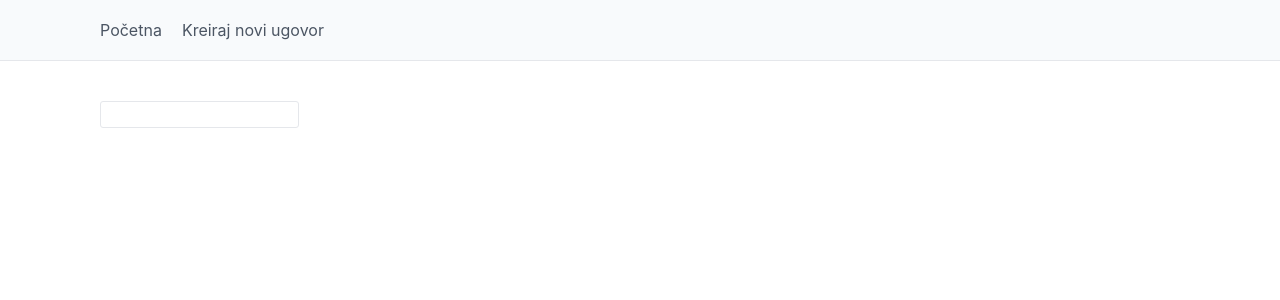
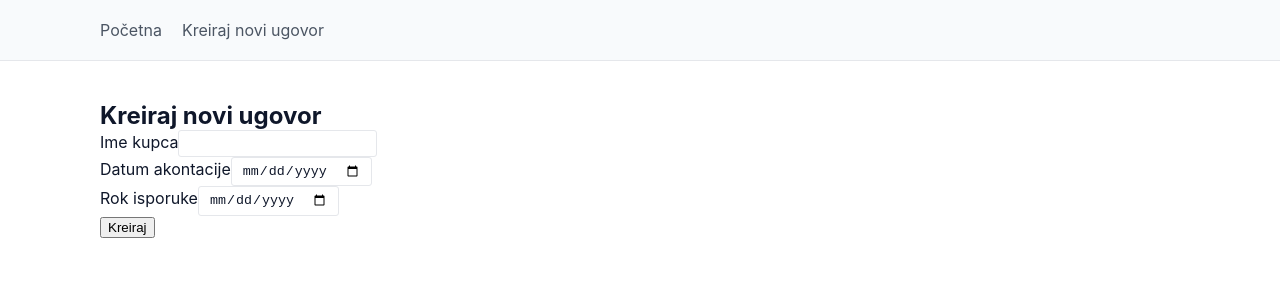
Before and after one commit to IBakija/contractapp, a React (Create React App) app: page /create-contract in a window 1280 px wide. Shown: the top 300 px of the page. Built offline with nearby package versions, Linux system fonts and the light colour scheme.

Commit message:
feat(newcontract page form): handleOnSubmit form

```diff
--- a/src/pages/NewContractPage/NewContractPage.tsx
+++ b/src/pages/NewContractPage/NewContractPage.tsx
@@ -1,13 +1,89 @@
 import style from './NewContractPage.module.scss';
 import Layout from '../Layout';
 import TextInput from '../../components/TextInput/TextInput';
+import InputLabel from '../../components/InputLabel/InputLabel';
+import Title from '../../components/Title/Title';
+import { contracts } from '../../shared/constants/contracts';
+import { contractData } from '../../shared/constants/contractData';
+import { useState } from 'react';
+
+// interface ContractData {
+// 	item: contractData;
+// }
 
 const NewContractPage: React.FC = () => {
+    const [inputs, setInputs] = useState({});
+
+    //   const handleChange = (event: React.FormEvent) => {
+    //     const name = event.target.name;
+    //     const value = event.target.value;
+    //     setInputs(values => ({...values, [name]: value}))
+    //   }
+
+    function handleOnSubmit(e: React.SyntheticEvent) {
+        e.preventDefault();
+
+        const target = e.target as typeof e.target & {
+            fullName: { value: string };
+            paymentDate: { value: Date };
+            deliveryDate: { value: Date };
+        };
+
+        const maxId = contracts.reduce((prev, current) =>
+            prev && prev.id > current.id ? prev : current
+        ).id;
+
+        let x: number[] = [];
+        contracts.map((c) => x.push(parseInt(c.broj_ugovora.split('/')[0])));
+
+        const maxUgovor = x.reduce((prev, current) =>
+            prev > current ? prev : current
+        );
+
+        const newContract = {
+            id: maxId + 1,
+            broj_ugovora: `${maxUgovor + 1}/${new Date().getFullYear()}`,
+            kupac: target.fullName.value,
+            datum_akontacije: target.paymentDate.value,
+            rok_isporuke: target.deliveryDate.value,
+        };
+        localStorage.setItem('newContract', JSON.stringify(newContract));
+
+        console.log(JSON.parse(localStorage.getItem('newContract') || ''));
+    }
+
     return (
         <Layout>
             <section className={style.nav}>
-                <form>
-                    <TextInput type="text" />
+                <Title tag="h1">Kreiraj novi ugovor</Title>
+                <form onSubmit={handleOnSubmit}>
+                    <div>
+                        <InputLabel htmlFor="fullName">Ime kupca</InputLabel>
+                        <TextInput type="text" name="fullName" id="fullName" />
+                    </div>
+                    <div>
+                        <InputLabel htmlFor="paymentDate">
+                            Datum akontacije
+                        </InputLabel>
+                        <TextInput
+                            type="date"
+                            name="paymentDate"
+                            id="paymentDate"
+                        />
+                    </div>
+                    <div>
+                        <InputLabel htmlFor="deliveryDate">
+                            Rok isporuke
+                        </InputLabel>
+                        <TextInput
+                            type="date"
+                            name="deliveryDate"
+                            id="deliveryDate"
+                        />
+                    </div>
+                    <div>
+                        <button>Kreiraj</button>
+                    </div>
                 </form>
             </section>
         </Layout>
```
